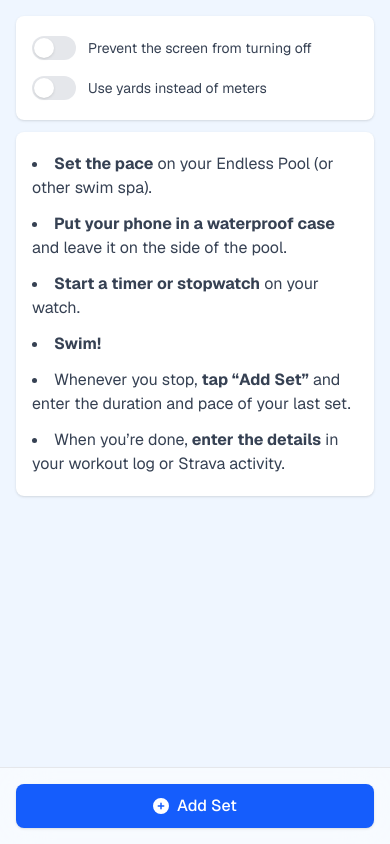
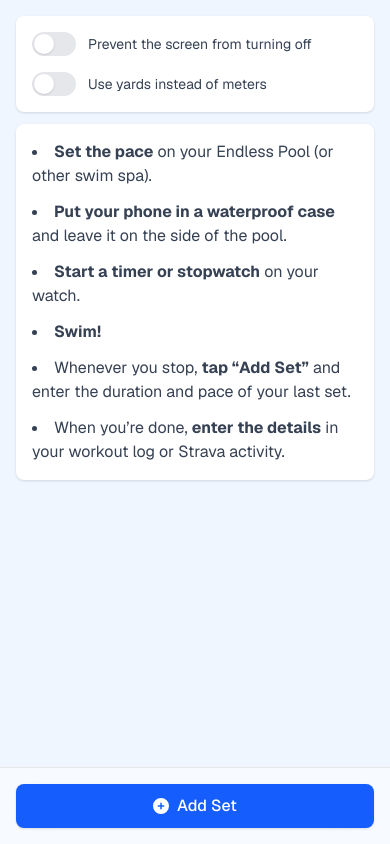
Before and after one commit to gesteves/swimsetter, a Next.js app: page / in a window 390 px wide. Built offline with nearby package versions, Linux system fonts and the light colour scheme.

Commit message:
Reduce padding

```diff
--- a/app/components/Card.jsx
+++ b/app/components/Card.jsx
@@ -1,11 +1,11 @@
 export default function Card({ children, footer, className = "" }) {
   return (
     <div className={`divide-y divide-gray-200 dark:divide-gray-700 overflow-hidden rounded-lg bg-white dark:bg-gray-800 shadow-sm ${className}`}>
-      <div className="px-4 py-5 sm:p-6">
+      <div className="p-4 sm:p-6">
         {children}
       </div>
       {footer && (
-        <div className="px-4 py-4 flex items-center justify-center">
+        <div className="p-4 flex items-center justify-center">
           {footer}
         </div>
       )}
```
